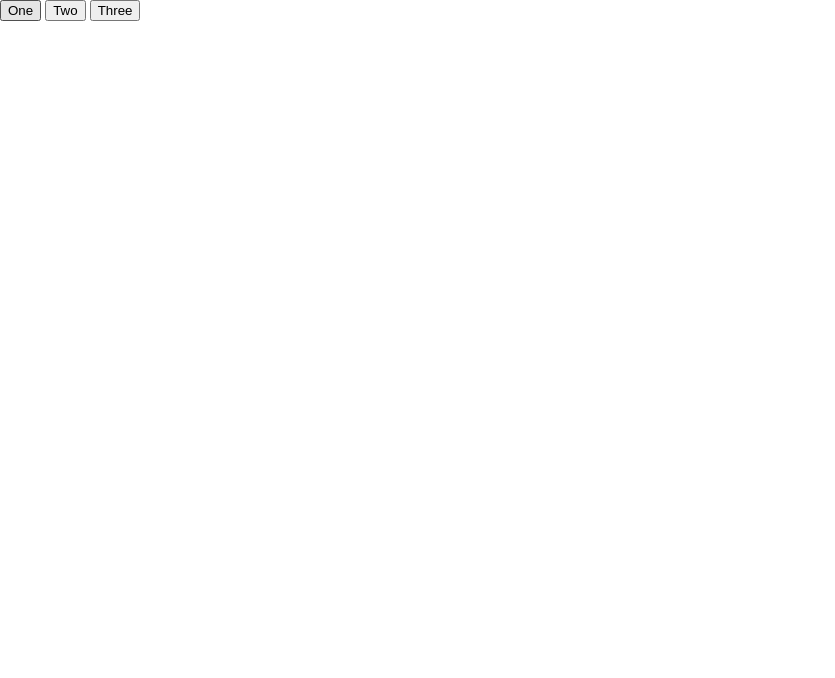
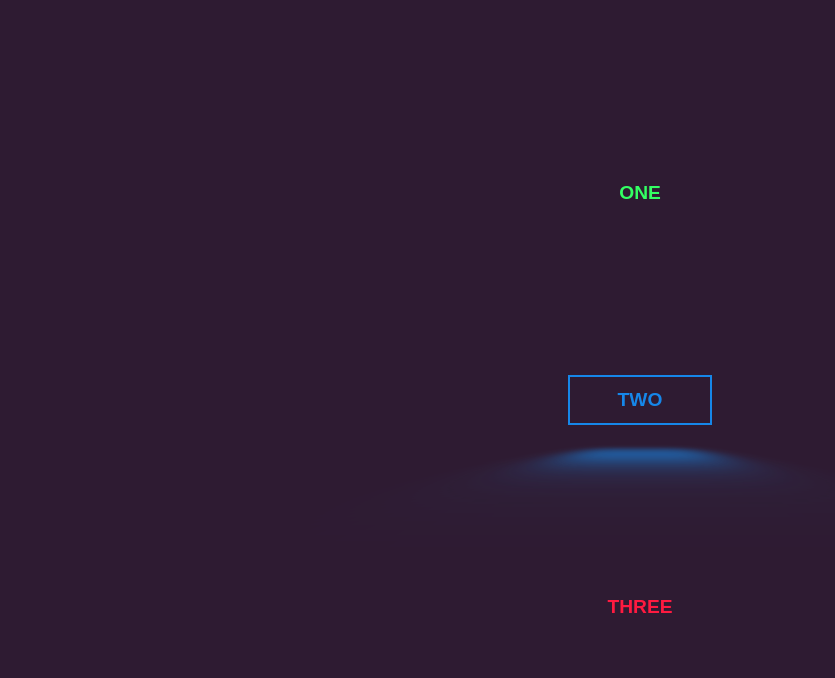
Before and after one commit to Programming-Th-World/Neon-Effect-Buttons-HTML-CSS, a plain HTML site: page index.html in a window 1280 px wide. Shown: the whole page, without its empty margins (0-835 px from the left). Drawn offline with Linux system fonts and the light colour scheme.

Commit message:
Add: Styling

```diff
--- a/styles/main.css
+++ b/styles/main.css
@@ -19,3 +19,182 @@ body {
   --neon-2: hsl(208, 83%, 50%);
   --neon-3: hsl(350, 100%, 55%);
 }
+
+/* Body */
+body {
+  min-height: 100vh;
+
+  display: grid;
+  place-items: center;
+
+  background-color: var(--bg);
+  color: var(--white);
+  font-size: 1.125rem;
+  font-family: "Franklin Gothic Medium", "Arial Narrow", Arial, sans-serif;
+}
+
+/* Actions */
+.actions {
+  width: 70vw;
+  height: 100%;
+  padding: 5em;
+
+  display: flex;
+  flex-direction: column;
+  align-items: center;
+  justify-content: space-around;
+}
+
+/* Common Button Styling */
+.btn {
+  appearance: none;
+  border: none;
+  outline: none;
+  cursor: pointer;
+  padding: 0.6em 2.5em;
+
+  background-color: transparent;
+  color: var(--white);
+  font-size: 1.2rem;
+  font-weight: 700;
+  text-transform: uppercase;
+}
+
+/* Button One */
+.btn--one {
+  color: var(--neon-1);
+  transition: all 300ms linear;
+}
+
+.btn--one:hover {
+  color: var(--black);
+  background-color: var(--neon-1);
+  box-shadow: 0 0 1em var(--neon-1), 0 0 2em var(--neon-1),
+    0 0 5em var(--neon-1);
+}
+
+/* Button Two */
+.btn--two {
+  color: var(--neon-2);
+  border: 2px solid var(--neon-2);
+  transition: color 300ms linear;
+
+  position: relative;
+  isolation: isolate;
+}
+
+.btn--two::after {
+  content: "";
+  position: absolute;
+  inset: 0;
+  opacity: 0;
+  z-index: -1;
+
+  background-color: var(--neon-2);
+  box-shadow: 0 0 1em 0 var(--neon-2), 0 0 2em 0.5em var(--neon-2);
+  transition: opacity 300ms linear;
+}
+
+.btn--two::before {
+  content: "";
+  position: absolute;
+  top: 120%;
+  left: 0;
+  pointer-events: none;
+
+  background-color: var(--neon-2);
+  width: 100%;
+  height: 100%;
+
+  transform: perspective(1em) rotateX(40deg) scale(1, 0.35);
+  filter: blur(1em);
+  opacity: 0.7;
+}
+
+.btn--two:hover {
+  color: var(--white);
+}
+
+.btn--two:hover::before,
+.btn--two:hover::after {
+  opacity: 1;
+}
+
+/* Button Three */
+.btn--three {
+  color: var(--neon-3);
+
+  position: relative;
+  overflow: hidden;
+
+  transition: all 300ms linear;
+}
+
+.btn--three:hover {
+  background-color: var(--neon-3);
+  color: var(--white);
+  box-shadow: 0 0 1em var(--neon-3), 0 0 2em var(--neon-3),
+    0 0 5em var(--neon-3);
+  transition-delay: 1000ms;
+}
+
+.btn--three > span {
+  position: absolute;
+  display: block;
+  color: var(--neon-3);
+}
+
+.btn--three > span:nth-child(1) {
+  top: 0;
+  left: -100%;
+  width: 100%;
+  height: 2px;
+  background-image: linear-gradient(to right, transparent, currentColor);
+}
+
+.btn--three:hover > span:nth-child(1) {
+  left: 100%;
+  transition: 1000ms;
+}
+
+.btn--three > span:nth-child(3) {
+  bottom: 0;
+  right: -100%;
+  width: 100%;
+  height: 2px;
+  background-image: linear-gradient(to left, transparent, currentColor);
+}
+
+.btn--three:hover > span:nth-child(3) {
+  right: 100%;
+  transition: 1000ms;
+  transition-delay: 500ms;
+}
+
+.btn--three > span:nth-child(2) {
+  top: -100%;
+  right: 0;
+  width: 2px;
+  height: 100%;
+  background-image: linear-gradient(to bottom, transparent, currentColor);
+}
+
+.btn--three:hover > span:nth-child(2) {
+  top: 100%;
+  transition: 1000ms;
+  transition-delay: 250ms;
+}
+
+.btn--three > span:nth-child(4) {
+  bottom: -100%;
+  left: 0;
+  width: 2px;
+  height: 100%;
+  background-image: linear-gradient(to top, transparent, currentColor);
+}
+
+.btn--three:hover > span:nth-child(4) {
+  bottom: 100%;
+  transition: 1000ms;
+  transition-delay: 750ms;
+}
```
